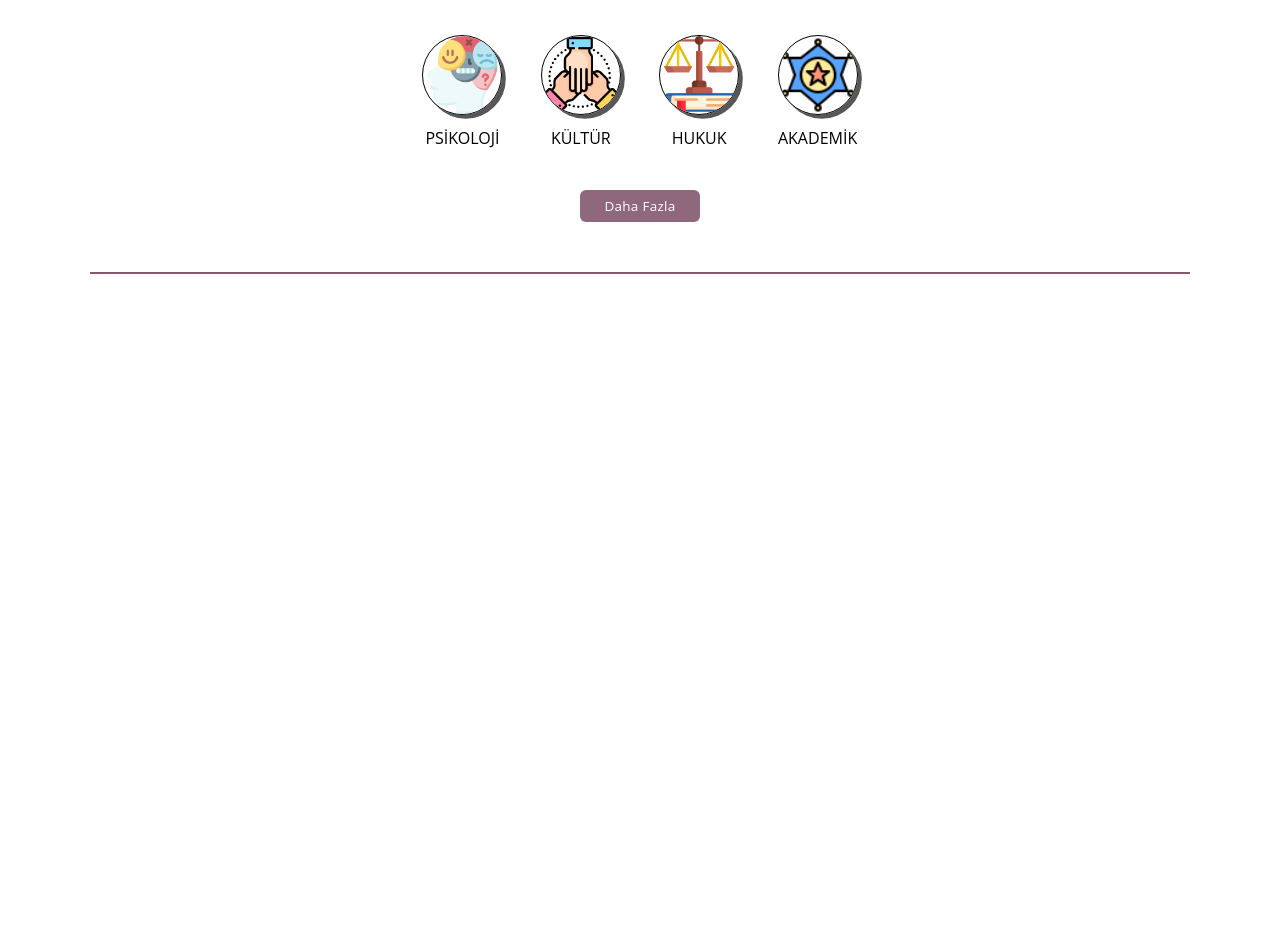
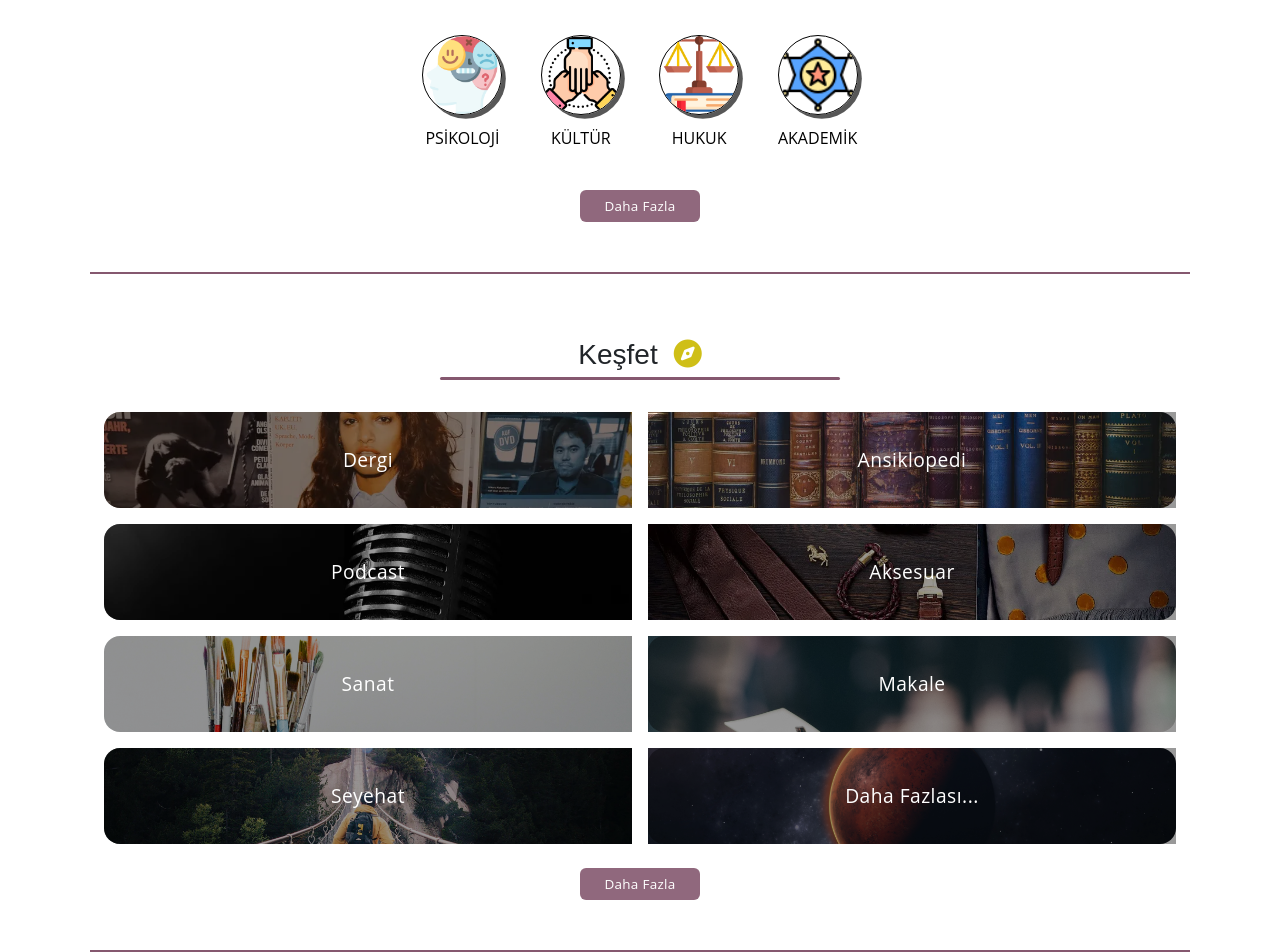
Before and after one commit to WarringCoder/Bootstrap, a plain HTML site: page Projects/Book_Smell/public/index.html in a window 1280 px wide. Shown: the part 4507-5459 px from the top of the page. Before the commit the page ends 4781 px from the top, so only its background shows below. Drawn offline with nearby package versions, Linux system fonts and the light colour scheme.

Commit message:
bootstrap

```diff
--- a/Projects/Book_Smell/css/style.css
+++ b/Projects/Book_Smell/css/style.css
@@ -371,3 +371,61 @@ body
     opacity: 0.6;
     transition: 0.4s;
 }
+
+.container-kesfet
+{
+    display: flex;
+    flex-wrap: wrap;
+    justify-content: center;
+    align-items: center;
+    gap: 1rem;
+}
+
+.card-kesfet
+{
+    position: relative;
+}
+
+.img-kesfet-I
+{
+    width: 33rem;
+    height: 6rem;
+    object-fit: cover;
+    border-radius: 1rem 0 0 1rem;
+}
+
+.img-kesfet-II
+{
+    width: 33rem;
+    height: 6rem;
+    object-fit: cover;
+    border-radius: 0 1rem 1rem 0;
+}
+
+.black-opacity
+{
+    width: 33rem;
+    height: 6rem;
+    border-radius: 1rem 0 0 1rem;
+    background-color: rgb(0, 0, 0, 0.4);
+    position: absolute;
+    top: 0;
+    display: flex;
+    justify-content: center;
+    align-items: center;
+    box-shadow: none;
+}
+
+.black-opacity:hover
+{
+    box-shadow: 0 0 0.75rem black;
+    transition: 0.5s;
+}
+
+.black-opacity p
+{
+    color: white;
+    margin-bottom: 0;
+    font-size: 1.2rem;
+    letter-spacing: 0.03rem;
+}
--- a/Projects/Book_Smell/public/index.html
+++ b/Projects/Book_Smell/public/index.html
@@ -932,7 +932,7 @@
             </div>
         </div>
         <div class="seventh-second">
-            <h3 class=" pt-3 mb-0 sn ">Türler<i class="fa-solid fa-compass" style="color: #cfbf17; margin-left: 1rem;"></i></h3>
+            <h3 class=" pt-3 mb-0 sn ">Türler<i class="fa-solid fa-wand-magic-sparkles" style="color: #cfbf17; margin-left: 1rem;"></i></h3>
             <div class="brdr " style="margin-bottom: 2rem; width: 25rem;"></div>
             <div class="container-tur">
                 <div class="card-tur">
@@ -1066,7 +1066,51 @@
                         <a href="">
                             <button class="btn btn-success px-4 mt-4 mb-4">Daha Fazla</button>
                         </a>
-                    </div>
+            </div>
+            <div class="borderr"></div>
+        </div>
+        <div class="eight-second">
+            <h3 class=" pt-3 mb-0 sn ">Keşfet<i class="fa-solid fa-compass" style="color: #cfbf17; margin-left: 1rem;"></i></h3>
+            <div class="brdr " style="margin-bottom: 2rem; width: 25rem;"></div>
+            <div class="container-kesfet">
+                <div class="card-kesfet">
+                    <img src="../public/img/magazines-with-different-titles-jz53z1dfxfvl8i51.jpg" alt="" class="img-kesfet-I">
+                    <div class="black-opacity"><p>Dergi</p></div>
+                </div>
+                <div class="card-kesfet">
+                    <img src="../public/img/bookshelf-encyclopedia-books-je5ov4lp8bgmirr0.jpg" alt="" class="img-kesfet-II">
+                    <div class="black-opacity"><p>Ansiklopedi</p></div>
+                </div>
+                <div class="card-kesfet">
+                    <img src="../public/img/podcast-background-1920-x-1200-s87vrq5wxr6ps74t.jpg" alt="" class="img-kesfet-I">
+                    <div class="black-opacity"><p>Podcast</p></div>
+                </div>
+                <div class="card-kesfet">
+                    <img src="../public/img/accessory-1920-x-1080-wallpaper-7t0tboougkrdwgaw.jpg" alt="" class="img-kesfet-II">
+                    <div class="black-opacity"><p>Aksesuar</p></div>
+                </div>
+                <div class="card-kesfet">
+                    <img src="../public/img/debby-hudson-MzSqFPLo8CE-unsplash.jpg" alt="" class="img-kesfet-I">
+                    <div class="black-opacity"><p>Sanat</p></div>
+                </div>
+                <div class="card-kesfet">
+                    <img src="../public/img/thom-milkovic-FTNGfpYCpGM-unsplash.jpg" alt="" class="img-kesfet-II">
+                    <div class="black-opacity"><p>Makale</p></div>
+                </div>
+                <div class="card-kesfet">
+                    <img src="../public/img/fabio-comparelli-uq2E2V4LhCY-unsplash.jpg" alt="" class="img-kesfet-I">
+                    <div class="black-opacity"><p>Seyehat</p></div>
+                </div>
+                <div class="card-kesfet">
+                    <img src="../public/img/javier-miranda-bDFP8PxzW1Q-unsplash.jpg" alt="" class="img-kesfet-II">
+                    <div class="black-opacity"><p>Daha Fazlası...</p></div>
+                </div>
+            </div>
+            <div class="button">
+                        <a href="">
+                            <button class="btn btn-success px-4 mt-4 mb-4">Daha Fazla</button>
+                        </a>
+            </div>
             <div class="borderr"></div>
         </div>
     </div>
```
Also changed, not shown: Projects/Book_Smell/public/img/accessory-1920-x-1080-wallpaper-7t0tboougkrdwgaw.jpg (added), Projects/Book_Smell/public/img/bookshelf-encyclopedia-books-je5ov4lp8bgmirr0.jpg (added), Projects/Book_Smell/public/img/debby-hudson-MzSqFPLo8CE-unsplash.jpg (added), Projects/Book_Smell/public/img/fabio-comparelli-uq2E2V4LhCY-unsplash.jpg (added), Projects/Book_Smell/public/img/javier-miranda-bDFP8PxzW1Q-unsplash.jpg (added), Projects/Book_Smell/public/img/magazines-with-different-titles-jz53z1dfxfvl8i51.jpg (added), Projects/Book_Smell/public/img/podcast-background-1920-x-1200-s87vrq5wxr6ps74t.jpg (added), Projects/Book_Smell/public/img/thom-milkovic-FTNGfpYCpGM-unsplash.jpg (added), 2 other files.
